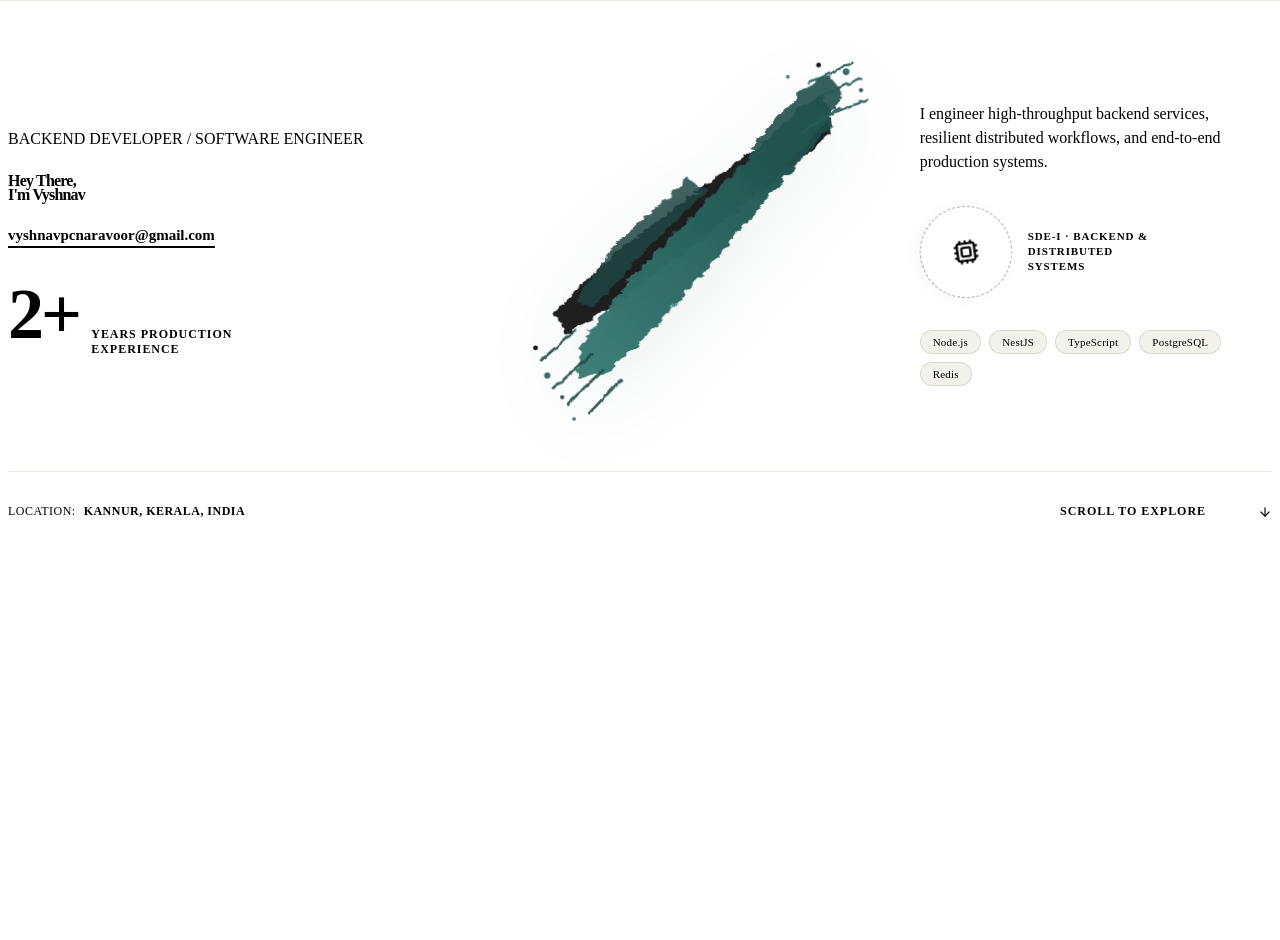
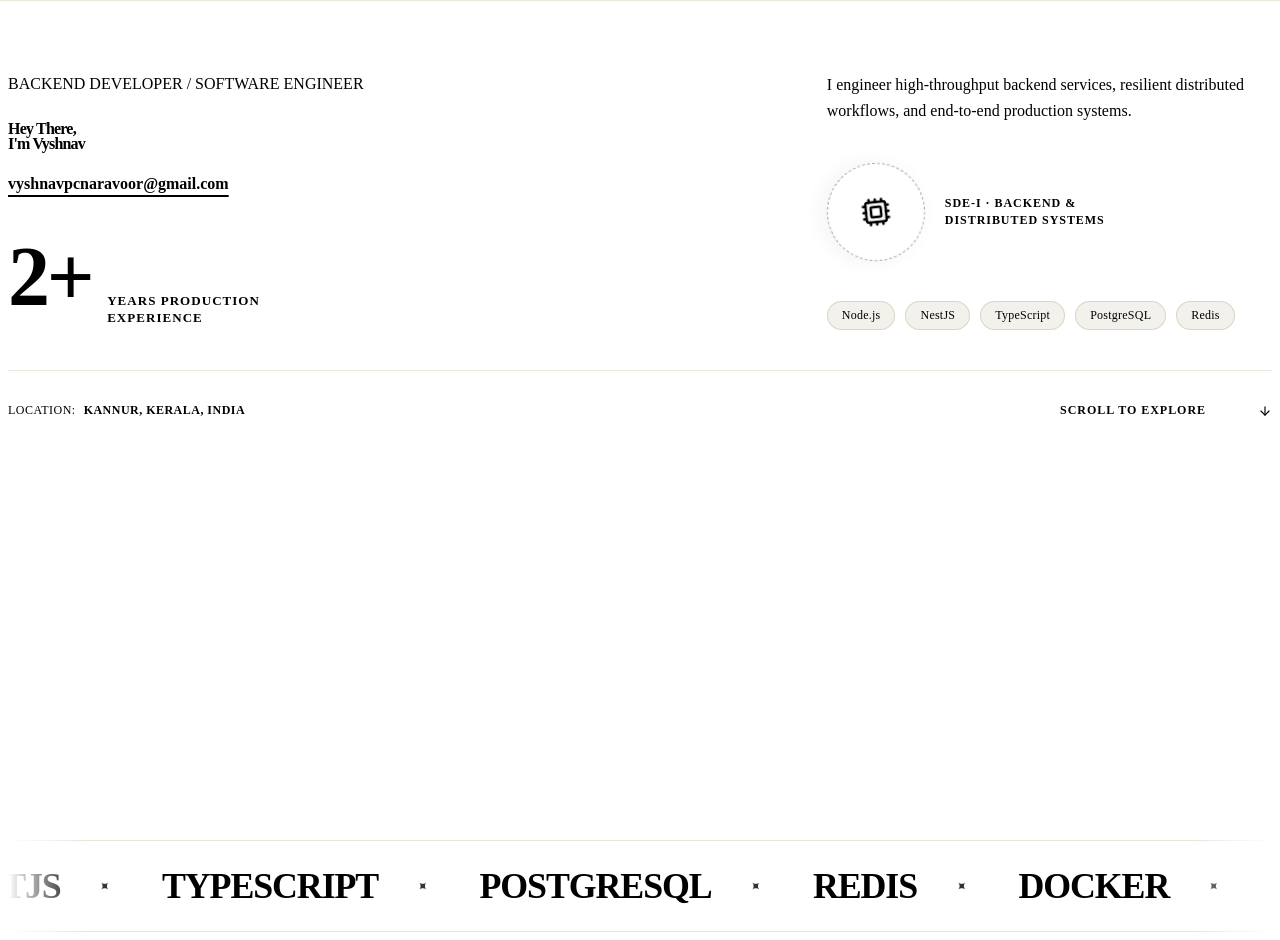
Before and after one commit to vyshn4v/portfolio, a React (Vite) app: page / in a window 1280 px wide. Shown: the part 80-1020 px from the top of the page. Before the commit the page ends 896 px from the top, so only its background shows below. Built offline with nearby package versions, Linux system fonts and the light colour scheme; the HTML template or start-up script is replaced by a standard one.

Commit message:
feat(marquee): phase 2 - continuous tech marquee and hero clean up without splash

```diff
--- a/src/App.tsx
+++ b/src/App.tsx
@@ -2,6 +2,7 @@ import React, { useState } from 'react';
 import { Preloader } from './components/Preloader/Preloader';
 import { Navigation } from './components/Navigation/Navigation';
 import { Hero } from './components/Hero/Hero';
+import { Marquee } from './components/Marquee/Marquee';
 
 export const App: React.FC = () => {
   const [, setPreloaderComplete] = useState(false);
@@ -12,8 +13,9 @@ export const App: React.FC = () => {
       <Preloader onComplete={() => setPreloaderComplete(true)} />
       <Navigation delay={1.2} />
 
-      <main id="main-content" style={{ paddingTop: '72px' }}>
+      <main id="main-content" style={{ paddingTop: '80px' }}>
         <Hero />
+        <Marquee />
       </main>
     </div>
   );
--- a/src/components/Hero/Hero.css
+++ b/src/components/Hero/Hero.css
@@ -3,18 +3,18 @@
   display: flex;
   flex-direction: column;
   justify-content: space-between;
-  padding-top: clamp(40px, 6vh, 80px);
-  padding-bottom: clamp(32px, 5vh, 64px);
+  padding-top: clamp(60px, 8vh, 120px);
+  padding-bottom: clamp(40px, 6vh, 80px);
   position: relative;
   overflow: hidden;
 }
 
-/* 3-Column Asymmetric Grid matching Reference Layout */
+/* Balanced 2-Column Editorial Grid */
 .hero-layout-grid {
   display: grid;
-  grid-template-columns: 1.1fr 1fr 0.9fr;
+  grid-template-columns: 1.25fr 0.75fr;
   align-items: center;
-  gap: clamp(24px, 3.5vw, 48px);
+  gap: clamp(40px, 6vw, 96px);
   position: relative;
 }
 
@@ -28,7 +28,7 @@
 .hero-greeting {
   font-family: var(--font-display);
   font-size: var(--text-hero);
-  line-height: 0.92;
+  line-height: 0.9;
   letter-spacing: -0.05em;
   font-weight: 700;
   color: var(--color-ink);
@@ -43,13 +43,13 @@
 .hero-email-link {
   display: inline-block;
   font-family: var(--font-display);
-  font-size: 15px;
+  font-size: 16px;
   font-weight: 600;
   color: var(--color-orange);
   text-decoration: underline;
   text-underline-offset: 6px;
   text-decoration-thickness: 1.5px;
-  margin-bottom: clamp(32px, 5vh, 60px);
+  margin-bottom: clamp(36px, 6vh, 64px);
   transition: opacity var(--duration-fast) var(--ease-micro);
 }
 
@@ -60,12 +60,12 @@
 .hero-stat-block {
   display: flex;
   align-items: baseline;
-  gap: 12px;
+  gap: 16px;
 }
 
 .hero-stat-number {
   font-family: var(--font-display);
-  font-size: clamp(48px, 6vw, 72px);
+  font-size: clamp(56px, 7vw, 84px);
   font-weight: 700;
   line-height: 0.85;
   letter-spacing: -0.04em;
@@ -74,29 +74,20 @@
 
 .hero-stat-label {
   font-family: var(--font-display);
-  font-size: 12px;
+  font-size: 13px;
   font-weight: 700;
-  line-height: 1.25;
+  line-height: 1.3;
   letter-spacing: 0.08em;
   text-transform: uppercase;
   color: var(--color-ink-light);
-}
-
-/* Center Column: Paint Stroke */
-.hero-center-col {
-  display: flex;
-  align-items: center;
-  justify-content: center;
-  position: relative;
-  z-index: 1;
 }
 
 /* Right Column: Statement, Circular Stamp & Tech Badges */
 .hero-right-col {
   display: flex;
   flex-direction: column;
-  justify-content: space-between;
-  gap: clamp(28px, 4vh, 48px);
+  justify-content: center;
+  gap: clamp(32px, 5vh, 52px);
   z-index: 2;
 }
 
@@ -104,21 +95,21 @@
   font-family: var(--font-body);
   font-size: var(--text-body-lg);
   font-weight: 400;
-  line-height: 1.5;
+  line-height: 1.6;
   color: var(--color-ink-light);
-  max-width: 320px;
+  max-width: 440px;
 }
 
-/* Circular Certification / Specialty Stamp matching reference */
+/* Circular Certification / Specialty Stamp */
 .hero-stamp-wrapper {
   display: flex;
   align-items: center;
-  gap: 16px;
+  gap: 20px;
 }
 
 .hero-circular-stamp {
-  width: 90px;
-  height: 90px;
+  width: 96px;
+  height: 96px;
   border-radius: 50%;
   border: 1px dashed rgba(15, 37, 36, 0.4);
   display: flex;
@@ -126,7 +117,7 @@
   justify-content: center;
   position: relative;
   background-color: var(--color-white);
-  box-shadow: 0 4px 16px rgba(13, 35, 34, 0.04);
+  box-shadow: 0 6px 20px rgba(13, 35, 34, 0.05);
   flex-shrink: 0;
   animation: rotateStamp 24s linear infinite;
 }
@@ -146,29 +137,29 @@
 
 .hero-stamp-caption {
   font-family: var(--font-display);
-  font-size: 11px;
+  font-size: 12px;
   font-weight: 700;
-  line-height: 1.35;
+  line-height: 1.4;
   letter-spacing: 0.08em;
   text-transform: uppercase;
   color: var(--color-ink);
-  max-width: 140px;
+  max-width: 180px;
 }
 
 /* Tech Pills on the right */
 .hero-tech-pills {
   display: flex;
   flex-wrap: wrap;
-  gap: 8px;
+  gap: 10px;
 }
 
 .hero-tech-tag {
   font-family: var(--font-mono);
-  font-size: 11px;
+  font-size: 12px;
   font-weight: 500;
-  padding: 5px 12px;
+  padding: 6px 14px;
   background-color: rgba(198, 190, 165, 0.22);
-  border: 1px solid rgba(198, 190, 165, 0.5);
+  border: 1px solid rgba(198, 190, 165, 0.55);
   border-radius: 999px;
   color: var(--color-ink);
   letter-spacing: 0.02em;
@@ -181,7 +172,7 @@
   justify-content: space-between;
   padding-top: clamp(24px, 4vh, 40px);
   border-top: 1px solid rgba(198, 190, 165, 0.35);
-  margin-top: clamp(24px, 4vh, 48px);
+  margin-top: clamp(32px, 5vh, 56px);
 }
 
 .hero-location-info {
@@ -243,17 +234,10 @@
 }
 
 /* Tablet Layout */
-@media (max-width: 1024px) {
+@media (max-width: 960px) {
   .hero-layout-grid {
-    grid-template-columns: 1fr 1fr;
-    gap: 32px;
-  }
-
-  .hero-right-col {
-    grid-column: span 2;
-    flex-direction: row;
-    align-items: center;
-    justify-content: space-between;
+    grid-template-columns: 1fr;
+    gap: 48px;
   }
 }
 
@@ -261,29 +245,12 @@
 @media (max-width: 768px) {
   .hero-section {
     min-height: auto;
-    padding-top: 32px;
-    padding-bottom: 32px;
-  }
-
-  .hero-layout-grid {
-    grid-template-columns: 1fr;
-    gap: 36px;
-  }
-
-  .hero-center-col {
-    order: -1;
-    max-width: 320px;
-    margin: 0 auto;
+    padding-top: 40px;
+    padding-bottom: 40px;
   }
 
   .hero-greeting {
     font-size: var(--text-hero-mobile);
-  }
-
-  .hero-right-col {
-    grid-column: span 1;
-    flex-direction: column;
-    align-items: flex-start;
   }
 
   .hero-footer-bar {
--- a/src/components/Hero/Hero.tsx
+++ b/src/components/Hero/Hero.tsx
@@ -2,7 +2,6 @@ import React from 'react';
 import { motion } from 'framer-motion';
 import { ArrowDown, Cpu } from 'lucide-react';
 import { profile } from '../../data/profile';
-import { Blob } from '../Blob/Blob';
 import './Hero.css';
 
 const EASE_OUT = [0.16, 1, 0.3, 1] as const;
@@ -25,7 +24,7 @@ export const Hero: React.FC = () => {
           <div className="hero-left-col">
             <motion.div
               className="eyebrow"
-              style={{ marginBottom: '12px' }}
+              style={{ marginBottom: '16px' }}
               initial={{ opacity: 0, y: 15 }}
               animate={{ opacity: 1, y: 0 }}
               transition={{ duration: 0.6, delay: 1.3, ease: EASE_OUT }}
@@ -69,13 +68,6 @@ export const Hero: React.FC = () => {
           </div>
 
           {/* ============================================================
-              CENTER COLUMN: Acrylic Dry-Brush Stroke Gesture
-             ============================================================ */}
-          <div className="hero-center-col">
-            <Blob delay={1.8} />
-          </div>
-
-          {/* ============================================================
               RIGHT COLUMN: Narrative Quote, Circular Stamp & Tech Pills
              ============================================================ */}
           <div className="hero-right-col">
@@ -95,7 +87,7 @@ export const Hero: React.FC = () => {
               transition={{ duration: 0.8, delay: 1.8, ease: EASE_OUT }}
             >
               <div className="hero-circular-stamp" aria-hidden="true">
-                <Cpu size={26} className="hero-stamp-inner-icon" />
+                <Cpu size={30} className="hero-stamp-inner-icon" />
               </div>
               <div className="hero-stamp-caption">
                 SDE-I · BACKEND &amp; DISTRIBUTED SYSTEMS
--- /dev/null
+++ b/src/components/Marquee/Marquee.css
@@ -0,0 +1,87 @@
+.marquee-container {
+  width: 100%;
+  overflow: hidden;
+  position: relative;
+  background-color: var(--color-bg);
+  border-top: 1px solid rgba(198, 190, 165, 0.4);
+  border-bottom: 1px solid rgba(198, 190, 165, 0.4);
+  padding: clamp(20px, 3vh, 32px) 0;
+  display: flex;
+  user-select: none;
+  mask-image: linear-gradient(
+    to right,
+    transparent 0%,
+    black 6%,
+    black 94%,
+    transparent 100%
+  );
+  -webkit-mask-image: linear-gradient(
+    to right,
+    transparent 0%,
+    black 6%,
+    black 94%,
+    transparent 100%
+  );
+}
+
+.marquee-track {
+  display: flex;
+  align-items: center;
+  gap: clamp(32px, 4vw, 56px);
+  white-space: nowrap;
+  animation: marqueeScroll 40s linear infinite;
+  flex-shrink: 0;
+}
+
+.marquee-container:hover .marquee-track {
+  animation-play-state: paused;
+}
+
+.marquee-item {
+  display: inline-flex;
+  align-items: center;
+  gap: clamp(24px, 3vw, 48px);
+}
+
+.marquee-text {
+  font-family: var(--font-display);
+  font-size: clamp(22px, 2.8vw, 36px);
+  font-weight: 700;
+  letter-spacing: -0.03em;
+  text-transform: uppercase;
+  color: var(--color-ink);
+  transition: color var(--duration-fast) var(--ease-micro);
+}
+
+.marquee-item:hover .marquee-text {
+  color: var(--color-orange);
+}
+
+.marquee-separator {
+  display: inline-block;
+  font-size: 14px;
+  color: var(--color-orange);
+  opacity: 0.8;
+  transform: rotate(45deg);
+}
+
+@keyframes marqueeScroll {
+  from {
+    transform: translateX(0%);
+  }
+  to {
+    transform: translateX(-100%);
+  }
+}
+
+/* Reduced Motion Mode */
+@media (prefers-reduced-motion: reduce) {
+  .marquee-container {
+    overflow-x: auto;
+    mask-image: none;
+    -webkit-mask-image: none;
+  }
+  .marquee-track {
+    animation: none !important;
+  }
+}
--- /dev/null
+++ b/src/components/Marquee/Marquee.tsx
@@ -0,0 +1,50 @@
+import React from 'react';
+import './Marquee.css';
+
+const TECH_ITEMS = [
+  'Node.js',
+  'NestJS',
+  'TypeScript',
+  'PostgreSQL',
+  'Redis',
+  'Docker',
+  'Kubernetes',
+  'AWS',
+  'React',
+];
+
+export const Marquee: React.FC = () => {
+  return (
+    <section className="marquee-container" aria-label="Core Technology Stack Marquee">
+      {/* Track 1: Primary track for screen readers and animation */}
+      <div className="marquee-track">
+        {TECH_ITEMS.map((tech, index) => (
+          <div key={`track1-${index}`} className="marquee-item">
+            <span className="marquee-text">{tech}</span>
+            <span className="marquee-separator" aria-hidden="true">✦</span>
+          </div>
+        ))}
+      </div>
+
+      {/* Track 2: Duplicate for seamless continuous horizontal scroll */}
+      <div className="marquee-track" aria-hidden="true">
+        {TECH_ITEMS.map((tech, index) => (
+          <div key={`track2-${index}`} className="marquee-item">
+            <span className="marquee-text">{tech}</span>
+            <span className="marquee-separator">✦</span>
+          </div>
+        ))}
+      </div>
+
+      {/* Track 3: Extra duplicate to ensure seamless wrap on ultrawide screens */}
+      <div className="marquee-track" aria-hidden="true">
+        {TECH_ITEMS.map((tech, index) => (
+          <div key={`track3-${index}`} className="marquee-item">
+            <span className="marquee-text">{tech}</span>
+            <span className="marquee-separator">✦</span>
+          </div>
+        ))}
+      </div>
+    </section>
+  );
+};
--- a/src/components/Marquee/index.ts
+++ b/src/components/Marquee/index.ts
@@ -1,2 +1 @@
-// Phase 0 scaffold placeholder
-export {};
+export * from './Marquee';
```
